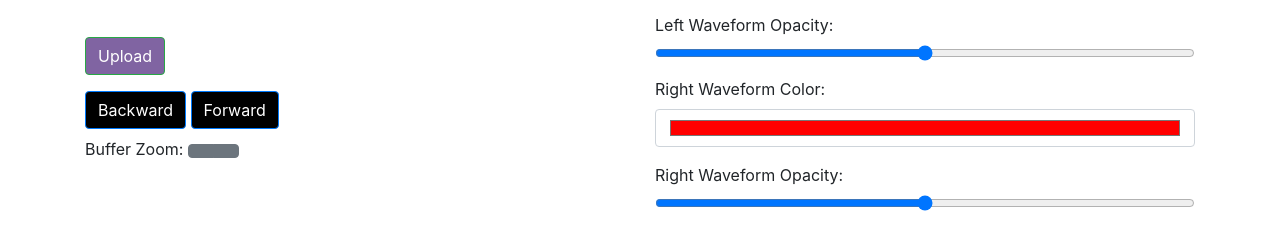
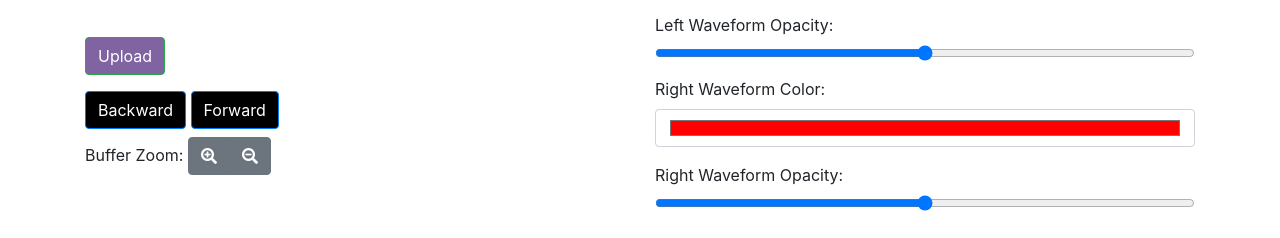
Before and after one commit to michael-mcinerney/webware, a website: page views/index.html in a window 1280 px wide. Shown: the part 167-405 px from the top of the page. Drawn offline with nearby package versions, Linux system fonts and the light colour scheme; files that its build step writes are made by us from their sources; files whose address does not match are found by name.

Commit message:
Update index.html

```diff
--- a/views/index.html
+++ b/views/index.html
@@ -10,8 +10,9 @@
     <script type="module" src="index.js" defer></script>
     <link rel="stylesheet" href="style.css" type="text/css">
 
-    <!-- Include Bootstrap CSS -->
+    <!-- Include Bootstrap and FontAwesome CSS -->
     <link href="https://maxcdn.bootstrapcdn.com/bootstrap/4.5.2/css/bootstrap.min.css" rel="stylesheet">
+    <link rel="stylesheet" href="https://cdnjs.cloudflare.com/ajax/libs/font-awesome/5.15.3/css/all.min.css" integrity="sha384-Gn5384xqQ1aoWXA+058RXPxPg6fy4IWvTNh0E263XmFcJlSAwiGgFAW/dAiS6JXm" crossorigin="anonymous">
 
     <!-- Include Bootstrap JavaScript and Popper.js -->
     <script src="https://code.jquery.com/jquery-3.5.1.slim.min.js"></script>
```
